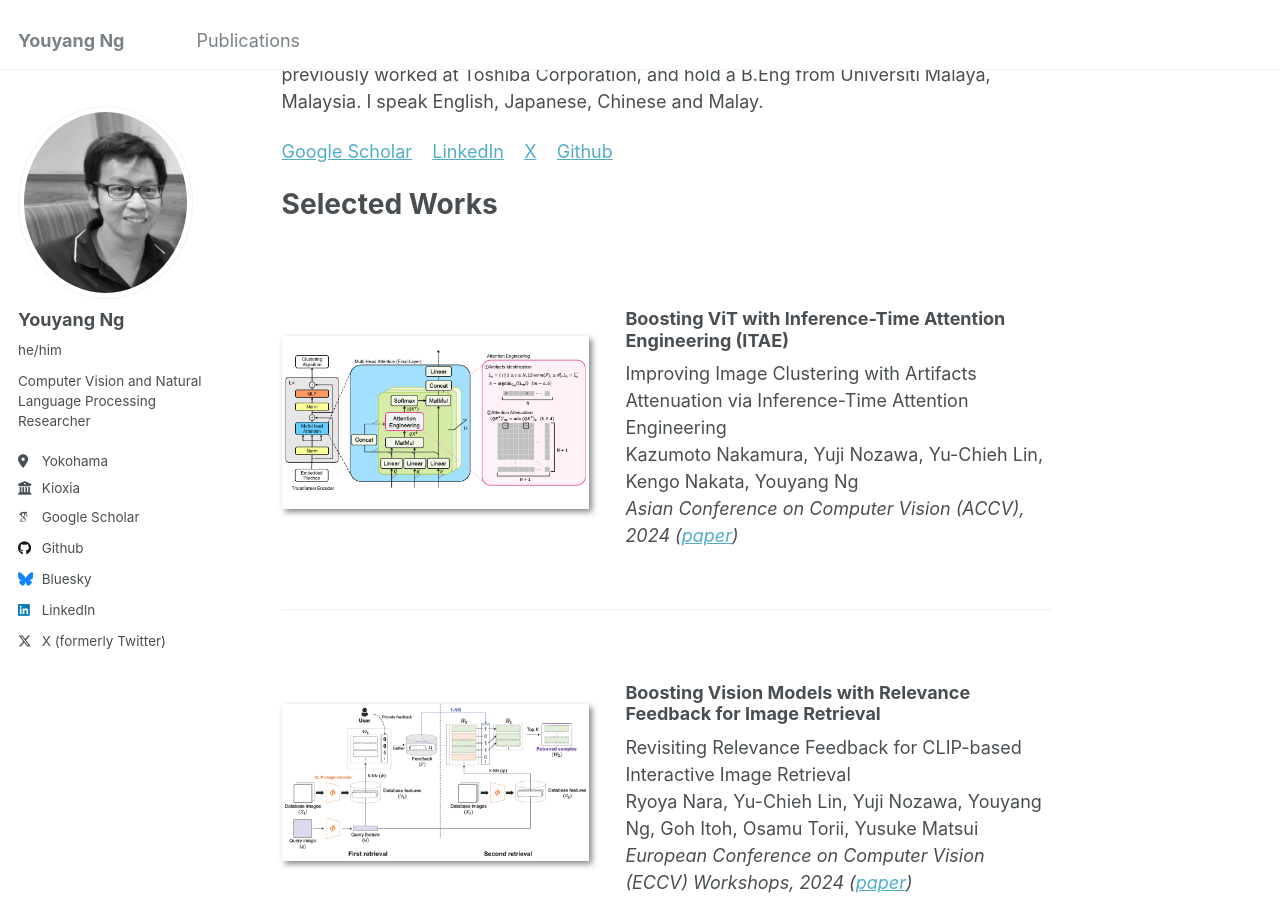
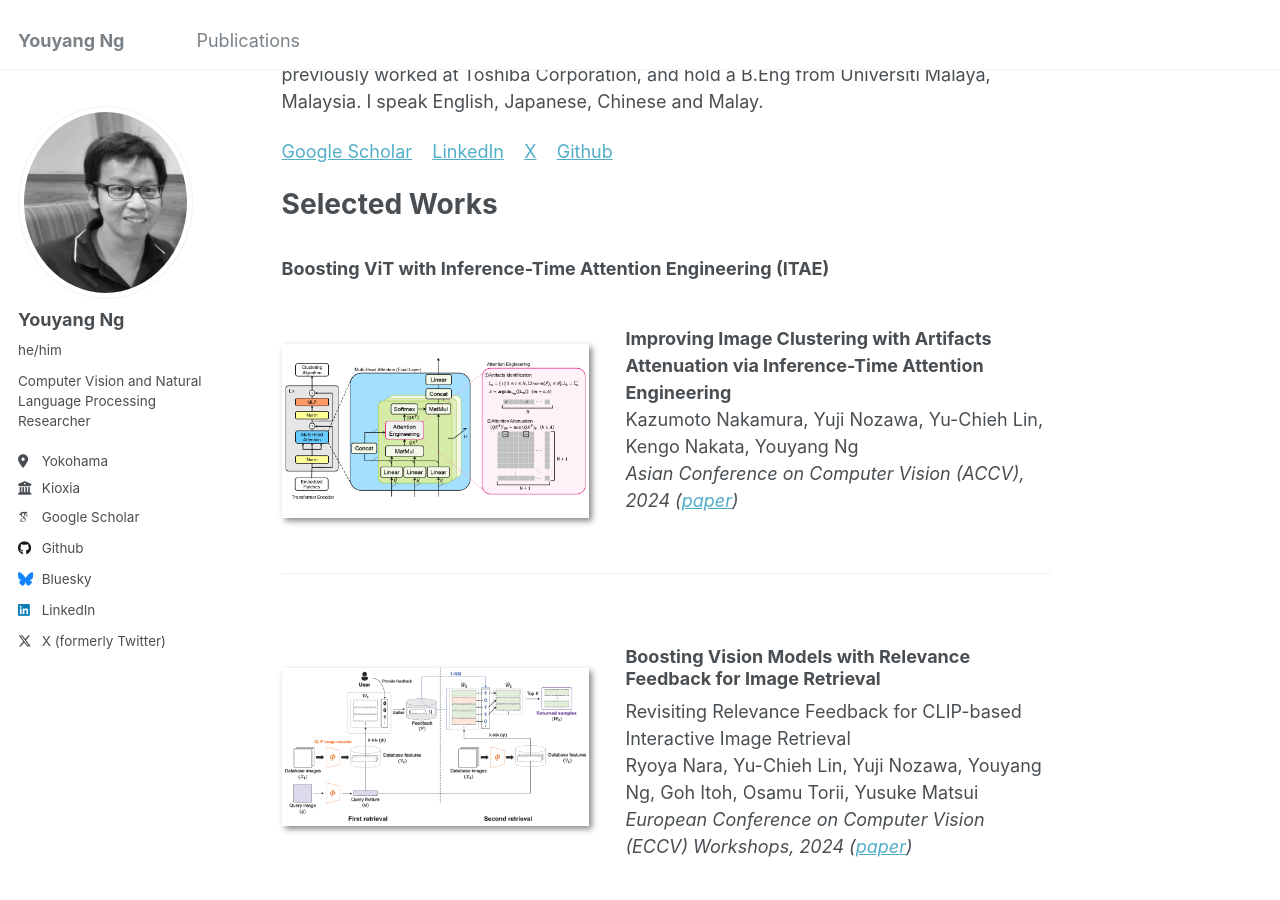
Before and after one commit to yy29/yy29.github.io, a Jekyll site: the page built from _pages/about.md, in a window 1280 px wide and 900 px high, scrolled down 354 px. Built offline with Jekyll 4.4.1, drawn with Linux system fonts in a browser that asks for light colours; some web fonts are replaced.

```diff
--- a/_pages/about.md
+++ b/_pages/about.md
@@ -15,11 +15,11 @@ I have co-authored over 30 patents and research articles including publications
 
 Selected Works
 ======
+### Boosting ViT with Inference-Time Attention Engineering (ITAE)
 <div class="paper-box"><div class="paper-box-image"><img src="../images/2024_itae.png" alt="sym" width="100%"></div>
 <div class="paper-box-text" markdown="1">
 
-### Boosting ViT with Inference-Time Attention Engineering (ITAE)
-Improving Image Clustering with Artifacts Attenuation via Inference-Time Attention Engineering
+**Improving Image Clustering with Artifacts Attenuation via Inference-Time Attention Engineering**
 Kazumoto Nakamura, Yuji Nozawa, Yu-Chieh Lin, Kengo Nakata, Youyang Ng
 *Asian Conference on Computer Vision (ACCV), 2024 ([paper](https://openaccess.thecvf.com/content/ACCV2024/html/Nakamura_Improving_Image_Clustering_with_Artifacts_Attenuation_via_Inference-Time_Attention_Engineering_ACCV_2024_paper.html))*
 </div>
```
